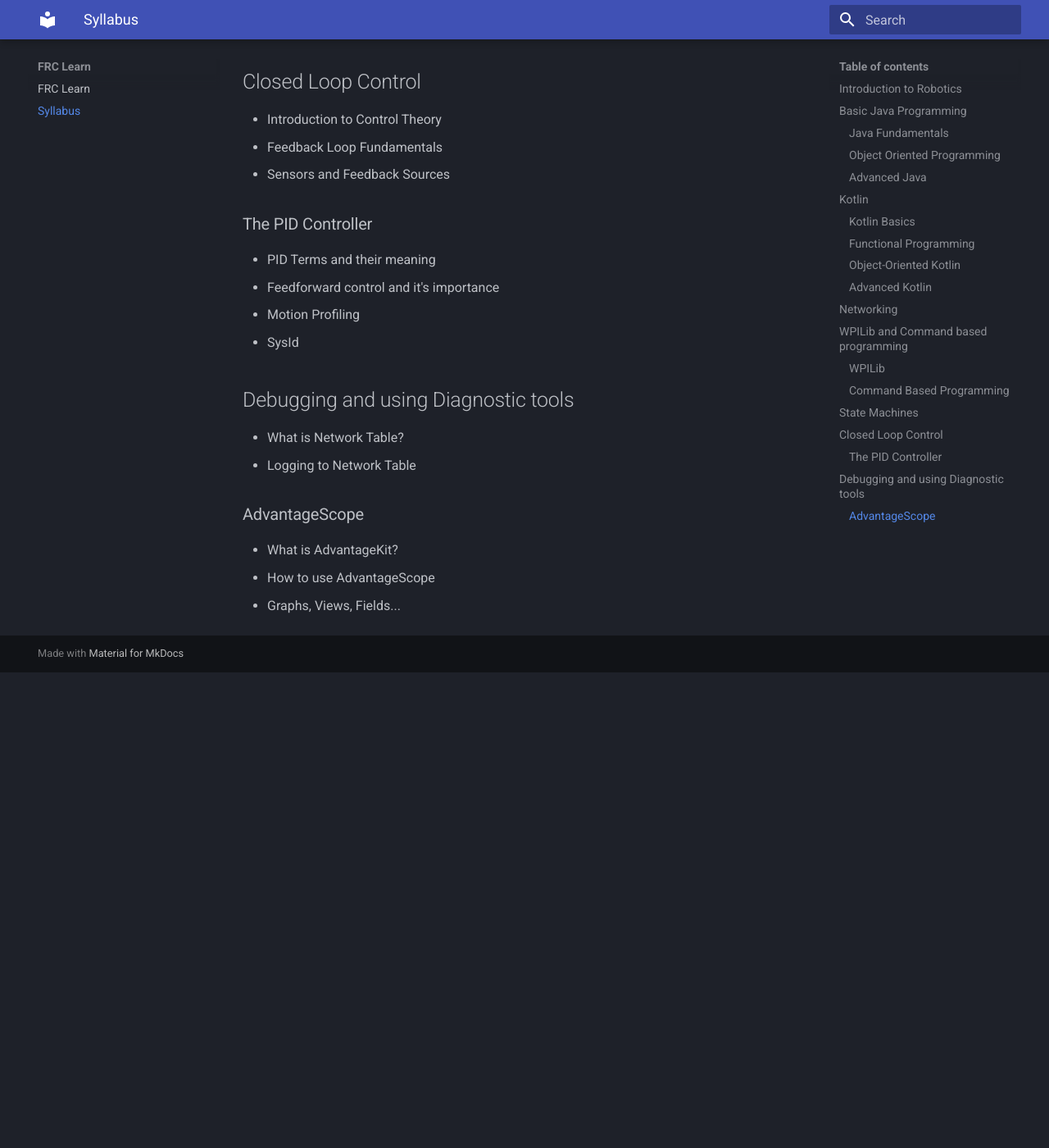
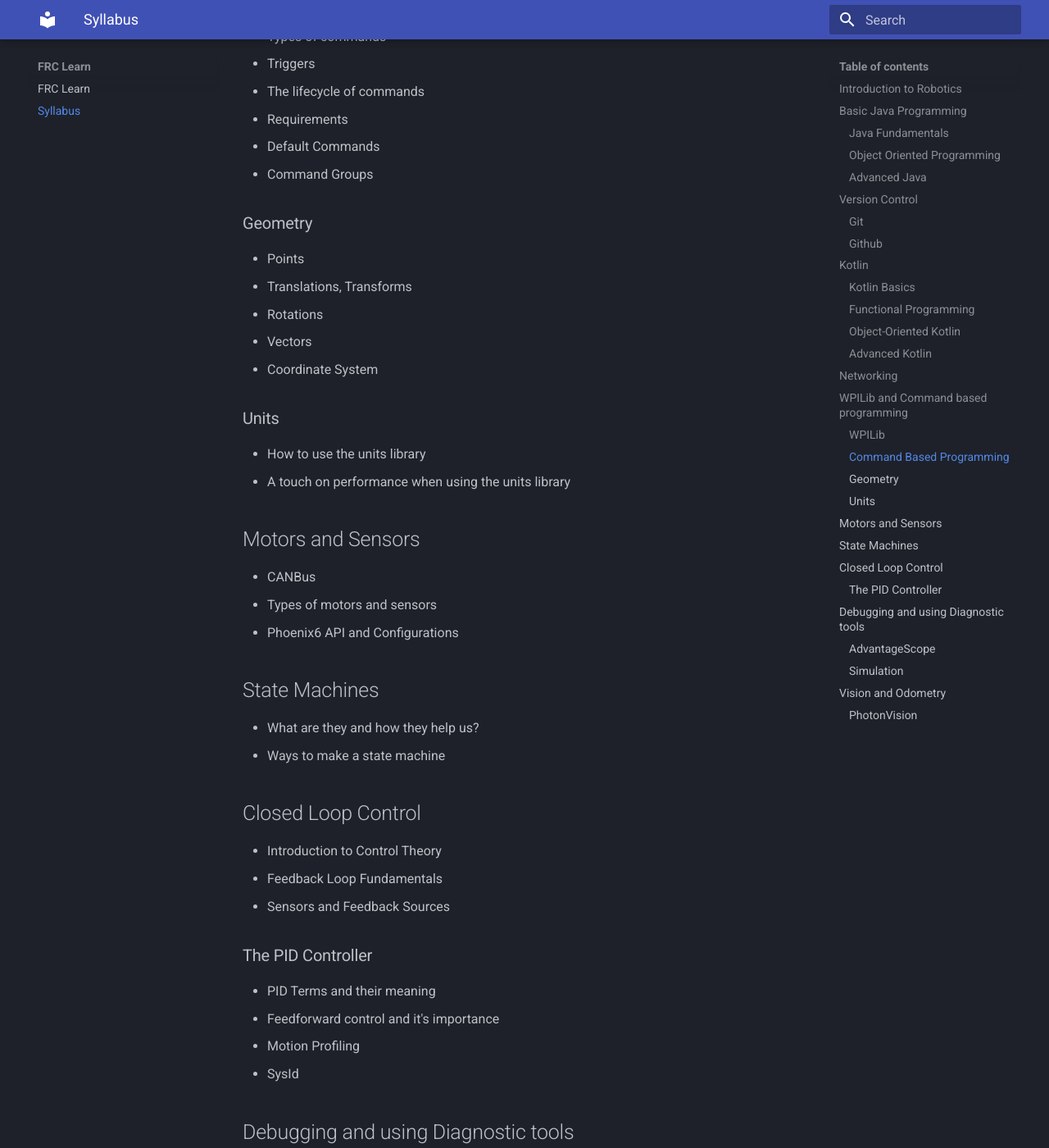
Before and after one commit to Galaxia5987/frc-learn, an MkDocs documentation site: the page built from docs/1-syllabus.md, in a window 1280 px wide and 1400 px high, scrolled down 2598 px. Shown: the whole window at 82% size. Built offline with MkDocs 1.6.1 and Material for MkDocs 9.7.7, drawn with Linux system fonts in a browser that asks for light colours; before the commit the page ends 3418 px from its top, so only the background shows below that; some of the changed text lies outside the part shown.

Commit message:
Add missing stuff

```diff
--- a/docs/1-syllabus.md
+++ b/docs/1-syllabus.md
@@ -24,6 +24,14 @@
 
 ### Advanced Java
 * Lambdas
+
+## Version Control
+### Git
+* Commits
+* Branches
+### Github
+* Pull Requests
+* CI
 
 ## Kotlin
 ### Kotlin Basics
@@ -65,6 +73,22 @@
 * Default Commands
 * Command Groups
 
+### Geometry
+* Points
+* Translations, Transforms
+* Rotations
+* Vectors
+* Coordinate System
+
+### Units
+* How to use the units library
+* A touch on performance when using the units library
+
+## Motors and Sensors
+* CANBus
+* Types of motors and sensors
+* Phoenix6 API and Configurations
+
 ## State Machines
 * What are they and how they help us?
 * Ways to make a state machine
@@ -83,7 +107,20 @@
 ## Debugging and using Diagnostic tools
 * What is Network Table?
 * Logging to Network Table
+* Inputs vs Outputs
+
 ### AdvantageScope
 * What is AdvantageKit?
 * How to use AdvantageScope
 * Graphs, Views, Fields...
+
+### Simulation
+* A brief on IO interfaces
+
+## Vision and Odometry
+* Pose Estimation and fusion
+
+### PhotonVision
+* What is it and how it's used
+* Hardware
+* Intrinsics Calibration
```
